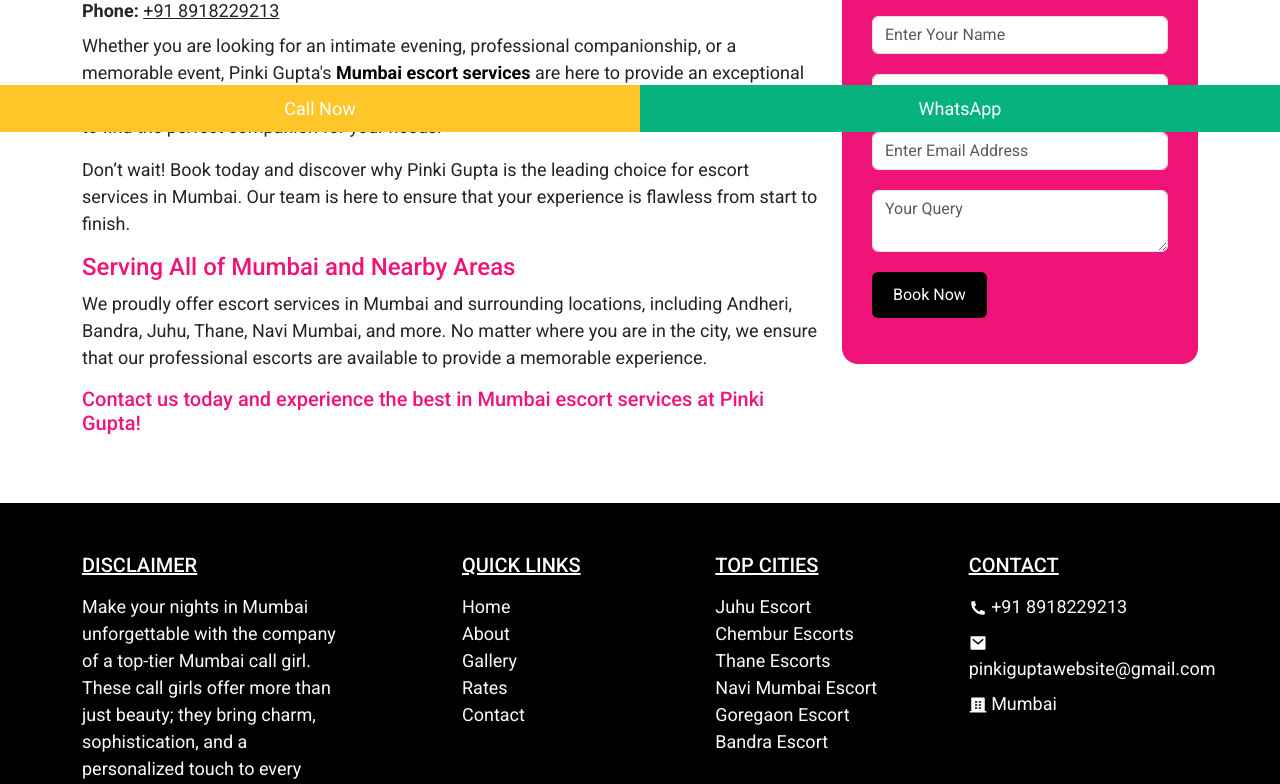
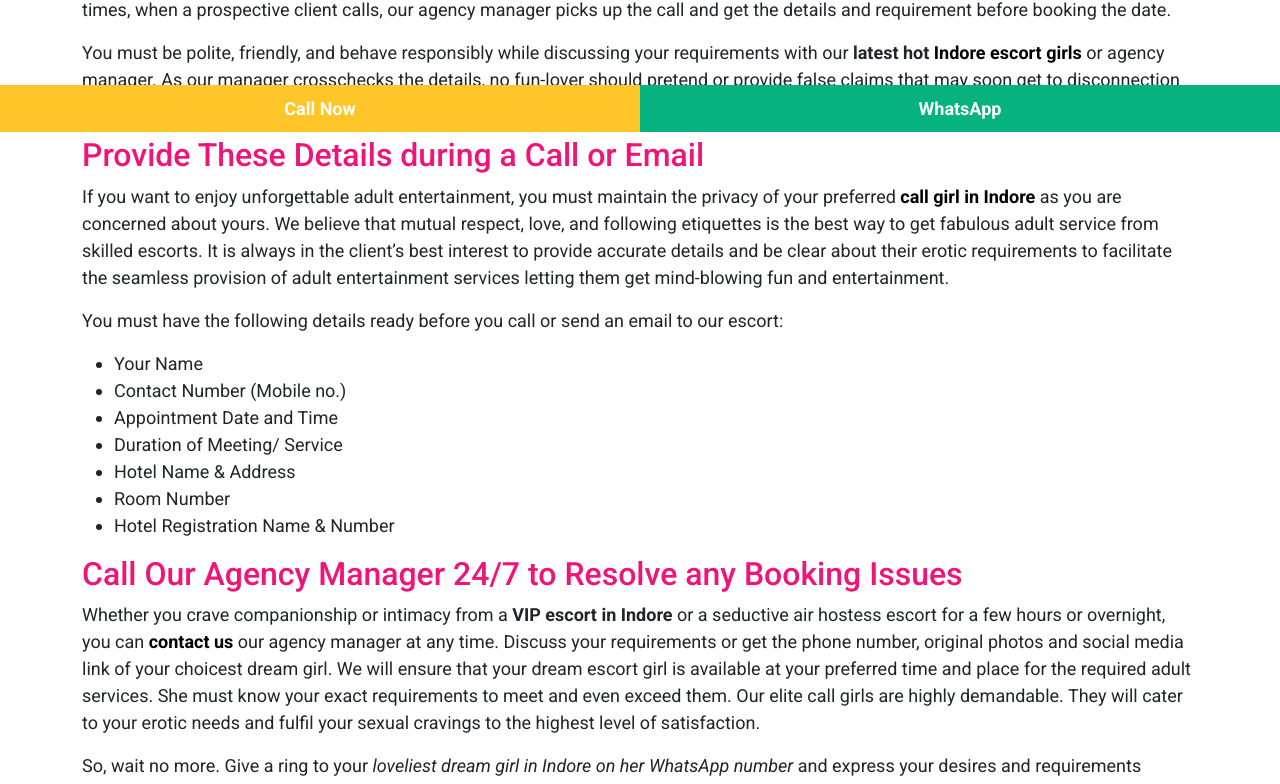
Before and after one commit to akkushwaha7834/indore-escorts, a plain HTML site: page contact-me.html in a window 1280 px wide. Shown: the part 668-1452 px from the top of the page. Drawn offline with Linux system fonts and the light colour scheme.

Commit message:
Contact Us page done

```diff
--- a/contact-me.html
+++ b/contact-me.html
@@ -68,57 +68,53 @@
       <section class="banner">
          <img src="./assets/img/s4.jpeg" class="img-fluid" width="100%" alt="Glamorous Chembur call girls, Mumbai">
       </section>
-      <section>
+
+      <section class="contact_page">
     <div class="container">
-            <div class="row gy-4 align-items-center">
-               <div class="col-lg-8">
-                  <h1 class="mb-3">Contact Us Today for Premium Mumbai Escort Services</h1>
-                  <h2>Avaliable 24x7 Contact anytime</h2>
-                  <p class="mb-2">
-                     <strong>Phone:</strong>
-                     <span class="text-decoration-underline">+91 8918229213</span>
+      <div class="row">
+        <div class="col-md-12 contact_section">
+          <h1>Contact Your Choicest Young Sensual Indore Escort Before Booking </h1>
+          <p>When you choose your preferred sexy <strong>Indore escorts</strong> for adult services, the next best thing is to call her on her WhatsApp number to convey your requirements and confirm her availability. You can call or <em>contact your dream girl by email, SMS or even on Facebook Messenger chat</em>. At times, when a prospective client calls, our agency manager picks up the call and get the details and requirement before booking the date. </p>
+        <p>You must be polite, friendly, and behave responsibly while discussing your requirements with our <strong>latest hot <a href="./" title="high profile Indore call girl escorts ">Indore escort girls</a></strong> or agency manager. As our manager crosschecks the details, no fun-lover should pretend or provide false claims that may soon get to disconnection of their phone calls or disapproval of their requests. We avoid people who are disrespectful, impractical, and bothering.</p>
+        <h2>Provide These Details during a Call or Email </h2>
+        <p>If you want to enjoy unforgettable adult entertainment, you must maintain the privacy of your preferred <strong><a href="#" title=" sexy escorts call girl in Indore ">call girl in Indore</a> </strong>as you are concerned about yours. We believe that mutual respect, love, and following etiquettes is the best way to get fabulous adult service from skilled escorts. It is always in the client’s best interest to provide accurate details and be clear about their erotic requirements to facilitate the seamless provision of adult entertainment services letting them get mind-blowing fun and entertainment.</p>
+        <p>You must have the following details ready before you call or send an email to our escort:</p>
+        <ul>
+           <li>   Your Name</li>
+          <li>Contact Number (Mobile no.)</li>
+           <li>   Appointment Date and Time</li>
+             <li>Duration of Meeting/ Service</li>
+              <li>   Hotel Name & Address</li>
+                <li>Room Number</li>
+                 <li>   Hotel Registration Name & Number</li>
+        </ul>
+                 <h2>Call Our Agency Manager 24/7 to Resolve any Booking Issues</h2>
+        <p>Whether you crave companionship or intimacy from a <strong>VIP escort in Indore</strong> or a seductive air hostess escort for a few hours or overnight, you can <strong><a href="./contact-me.html" title=" contact for new sexy escorts call girl in Indore ">contact us</a></strong> our agency manager at any time. Discuss your requirements or get the phone number, original photos and social media link of your choicest dream girl. We will ensure that your dream escort girl is available at your preferred time and place for the required adult services. She must know your exact requirements to meet and even exceed them. Our elite call girls are highly demandable. They will cater to your erotic needs and fulfil your sexual cravings to the highest level of satisfaction. </p>
+        <p>So, wait no more. Give a ring to your <em>loveliest dream girl in Indore on her WhatsApp number</em> and express your desires and requirements assertively without any fear or self-guilt. Explore the enigmatic joy and unlimited fun from passionate lovemaking sessions with a gorgeous model escort now. Book escort service online after confirming her availability.</p>
+        <h2>Inform Us of any Change in the Appointment Schedule </h2>
+        <p>Emergencies can happen at any time to any person. At times, our client’s schedule of appointments may change due to an emergency. We request our clients to <em>intimate us through WhatsApp, SMS, phone call, or email</em> about any change in the schedule to avoid any confusion and waste of time, money, and energy. Our call girls are ready to provide you out-call or in-call services at your scheduled time and place. So make the most of their dedicated jovial services to realize your sexual fantasy or enrich your life with unlimited fun and entertainment. </p>
+        <p>Customer satisfaction is our highest reward. When you are looking for a <strong>high-class sexy Indore escort WhatsApp number</strong> who would provide you with ultimate joy in bed, you simply need to choose your dream girl from our large group of escorts. Call your preferred<strong> <a href="./" title=" new horny independent Indore escort girl ">independent Indore escort</a></strong> immediately and convey your erotic requirements or fantasies that you crave to get fulfilled from a seductive escort.  As our high-rated escorts are quite demandable, they may not be free to answer your call the first time. Never hesitate to call her twice as we are committed to providing you most thrilling pleasure and maximum fulfilment. You can easily assess how our <strong>professional escorts</strong> are above a notch and committed to excellence setting new benchmarks in the adult entertainment business.  </p>
+        <h2>Find the Call Girl Contact Number for Sex Chat or Memorable GFE</h2>
+        <p>Whether you are interested in hooking up with a horny model or a flamboyant <strong><a href="./college-call-girl-sheela/" title="young college girl sheela ">college girl</a></strong> or you crave to fulfil your fantasy with a voluptuous housewife escort, the best thing to do is to get in touch with your chosen escort girl. You can easily find the <strong>call girl contact number</strong> on the profile that will initiate the conversation. This is a golden chance to discuss your requirements, build a sound emotional rapport by telling her what led you to choose her and thus get closer to realizing your most cherished erotic dream. Get guaranteed erotic pleasure from a few hours of jovial services or a one-night stand. Let your imagination run wild and spice up your life with the incredible sensual pleasure of intimacy.</p>
+        <h2>Indore Call Girls for Friendship or Matchless Sensual Pleasure </h2>
+        <p>Your preferred dream girl is just a call away. Sexy ladies and young, cute college girls are waiting to supercharge your senses. It is the best way to fill your life with love, laughter, fun, and sensual satisfaction. Our lovely and highly skilled escort girls will enhance the quality of your life and provide you with many valuable insights and experiences you will cherish for a long.</p>
+        <p>Whether you desire to date the hottest model escort or want to explore the depth of erotica with a busty and <strong><a href="./housewife-escorts.html" title=" experienced housewife call girls ">mature housewife escort</a></strong> , our <strong>Indore call girls and escorts</strong> will never fail to satisfy you and provide you with a lifetime experience. You will desire to hook up with our gorgeous models again and again.</p>
+        <p>So, what are you waiting for? Make no mistake to seek sexual bliss from inexperienced and unverified call girls or escorts of any other agency. Don’t waste your precious time and money by booking sex workers or street hookers from a non-descript escort agency. Go only with the <strong>most reputable and reliable Indore escort agency</strong>. Invest wisely in your physical, mental, and emotional health and reap excellent rewards of more joy, love, fulfilment, and satisfaction in your life. </p>
+
+          <p class="text">
+            <strong>Call us Phone No. :</strong> +910000000000 <br>
+         <strong>Whatsapp No. :</strong> +910000000000 <br>
+         <strong>Website: <a href="https://indorecallgirlservices.in/" class="dark_link" title="Best Trusted Indore escorts services">https://indorecallgirlservices.in/</a><br>
+            <strong>Address: </strong>Indore, Madhya Pardesh <br>
+            <strong>E-mail us at:</strong> <a href="indorecgservices@gmail.com" class="dark_link" title="indorecgservices@gmail.com">indorecgservices@gmail.com</a>
         </p>
-                  <p>Whether you are looking for an intimate evening, professional companionship, or a memorable event, Pinki Gupta's <a href="./"><b>Mumbai escort services</b></a> are here to provide an exceptional experience. With our vast selection of escorts across Mumbai and nearby areas, you’re sure to find the perfect companion for your needs.</p>
-                  <p>
-                     Don’t wait! Book today and discover why Pinki Gupta is the leading choice for escort services in Mumbai. Our team is here to ensure that your experience is flawless from start to finish.
-                  </p>
-                  <h4>
-                     Serving All of Mumbai and Nearby Areas
-                  </h4>
-                  <p>
-                     We proudly offer escort services in Mumbai and surrounding locations, including Andheri, Bandra, Juhu, Thane, Navi Mumbai, and more. No matter where you are in the city, we ensure that our professional escorts are available to provide a memorable experience.
-                  </p>
-                  <h5>
-                     Contact us today and experience the best in Mumbai escort services at Pinki Gupta!
-                  </h5>
-               </div>
-               <div class="col-lg-4">
-                  <div class="bookform">
-                     <h3 class="mb-3 text-white">
-                        Get in touch today
-                     </h3>
-                     <form action="call_back.html" method="POST" name="Book Now">
-                        <div class="form-group">
-                           <input aria-describedby="emailHelp" class="form-control" id="your_name" name="your_name" placeholder="Enter Your Name" required="" type="text">
-                        </div>
-                        <div class="form-group">
-                           <input class="form-control" id="mobile_number" name="mobile_number" placeholder="Enter Mobile No." required="" type="tel">
-                        </div>
-                        <div class="form-group">
-                           <input type="email" class="form-control" name="email_id" id="email_id" placeholder="Enter Email Address" required="">
-                        </div>
-                        <div class="form-group">
-                           <textarea class="form-control" id="cistomer_query" name="customer_query" placeholder="Your Query"></textarea>
-                        </div>
-                        <button class="btn bttn_form" name="submit" type="submit">
-                        Book Now
-                        </button>
-                     </form>
-                  </div>
+        <p class="text">Indore Call Girl Services provide professional High profile<strong>call girl services</strong> for both incall and outcall in Indore .</p>
         </div>
       </div>
     </div>
   </section>
+
+
       <!-- footer start -->
       <footer class="bgc-primary">
          <div class="container">
```
Lines whose indentation alone changed are shown as unchanged.
